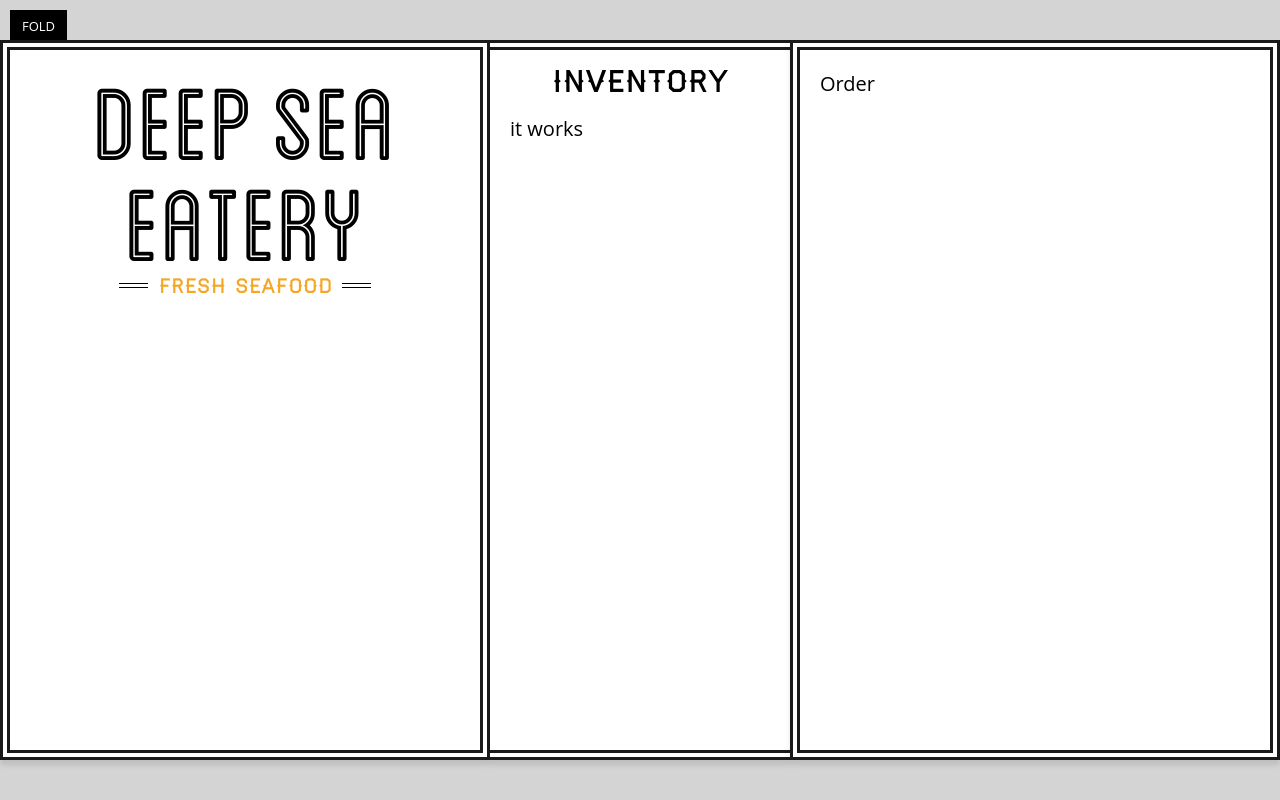
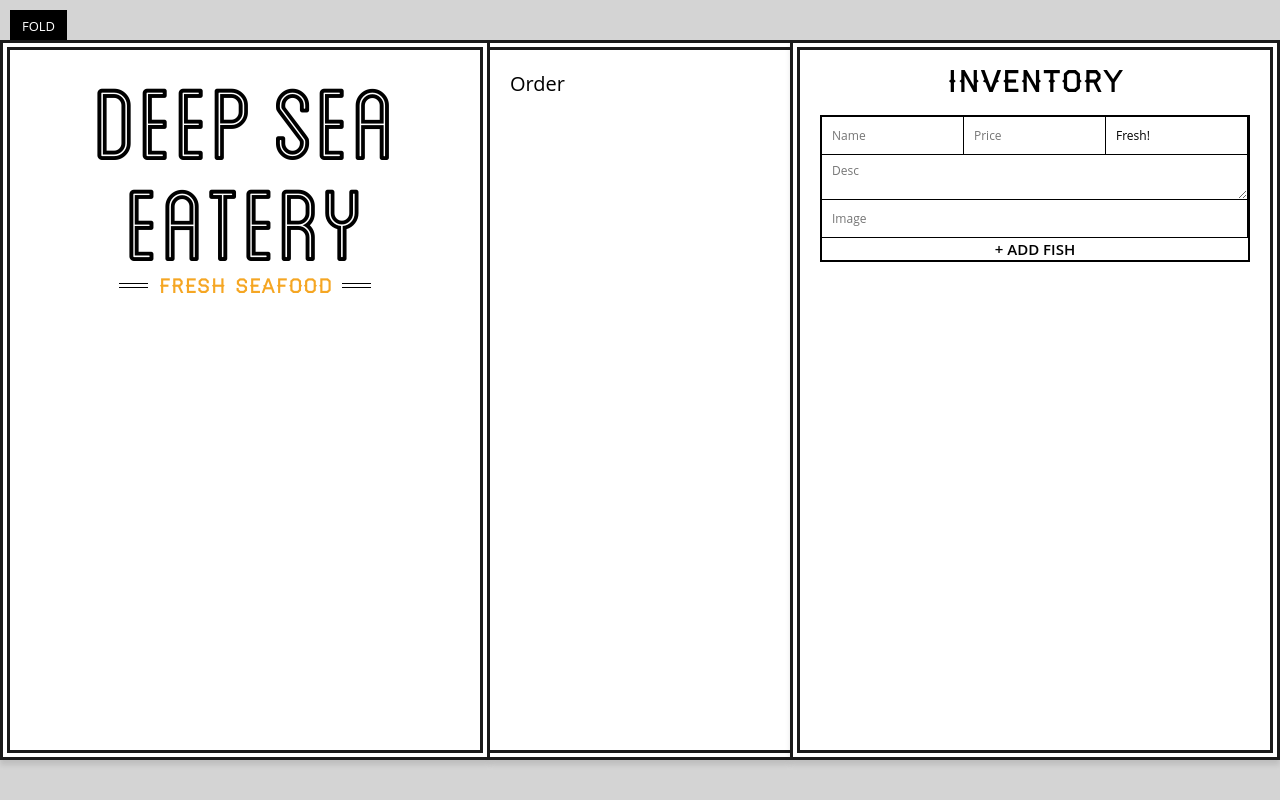
Before and after one commit to Pete-Sekesan/deep-sea-eatery, a React (Create React App) app: page /store/1 in a window 1280 px wide. Built offline with nearby package versions, Linux system fonts and the light colour scheme.

Commit message:
built out add inventory component

```diff
--- a/src/components/AddFish.js
+++ b/src/components/AddFish.js
@@ -3,8 +3,16 @@ import React from 'react';
 class AddFish extends React.Component {
   render() {
     return (
-      <form>
-        <p>it works</p>
+      <form className='fish-edit'>
+        <input name='name' type='text' placeholder='Name' />
+        <input name='price' type='text' placeholder='Price' />
+        <select name='status'>
+          <option value='available'> Fresh!</option>
+          <option value='unavailable'> Sold Out!</option>
+        </select>
+        <textarea name='desc' type='text' placeholder='Desc'></textarea>
+        <input name='image' type='text' placeholder='Image' />
+        <button type='submit'> + Add Fish</button>
       </form>
     );
   }
--- a/src/components/App.js
+++ b/src/components/App.js
@@ -10,8 +10,8 @@ class App extends React.Component {
         <div className='menu'>
           <Header tagline='Fresh Seafood ' />
         </div>
+        <Order />
         <Inventory />
-        <Order />
       </div>
     );
   }
```
